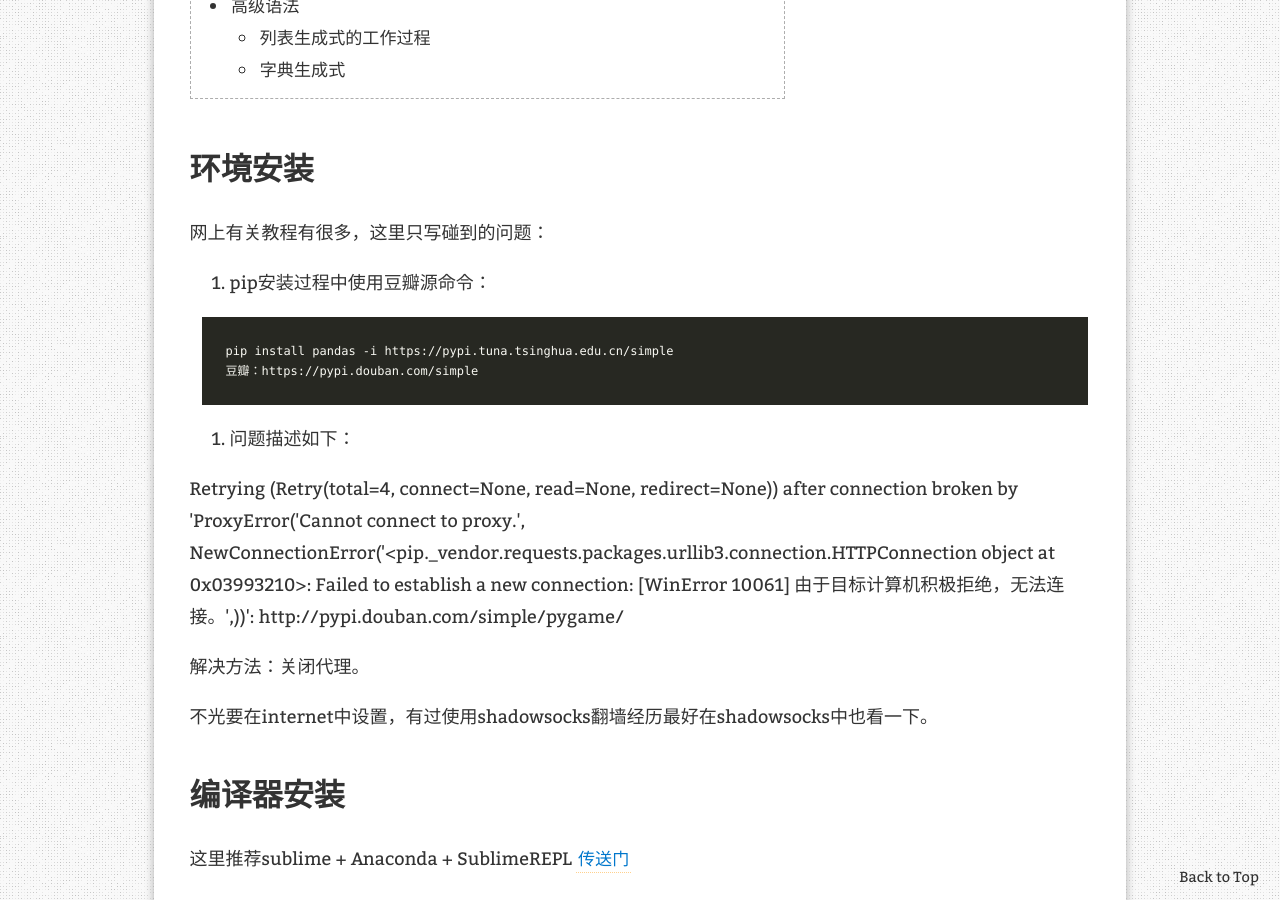
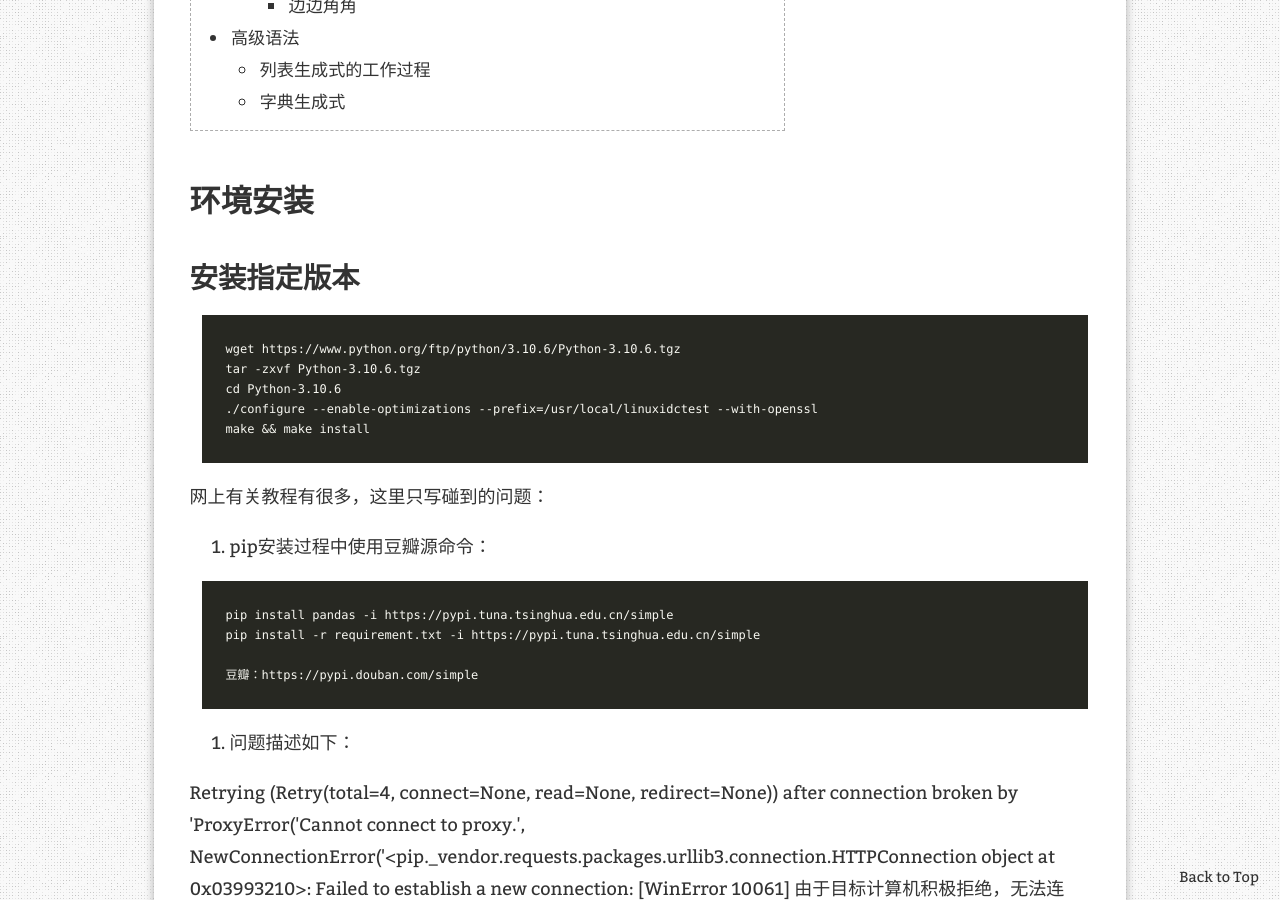
Before and after one commit to programmingduo/blog, a Jekyll site: the page built from _posts/2018-03-22-pyLearning.md, in a window 1280 px wide and 900 px high, scrolled down 2362 px. Built offline with Jekyll 4.4.1, drawn with Linux system fonts in a browser that asks for light colours; nearby versions of some CDN libraries; comment, search, counter and statistics services are not loaded; some of the changed text lies outside the part shown.

Commit message:
daily commit

```diff
--- a/_posts/2018-03-22-pyLearning.md
+++ b/_posts/2018-03-22-pyLearning.md
@@ -13,12 +13,24 @@
 
 # 环境安装
 
+## 安装指定版本
+
+~~~
+wget https://www.python.org/ftp/python/3.10.6/Python-3.10.6.tgz
+tar -zxvf Python-3.10.6.tgz
+cd Python-3.10.6
+./configure --enable-optimizations --prefix=/usr/local/linuxidctest --with-openssl
+make && make install
+~~~
+
 网上有关教程有很多，这里只写碰到的问题：
 
 1. pip安装过程中使用豆瓣源命令：
 
 ~~~
 pip install pandas -i https://pypi.tuna.tsinghua.edu.cn/simple
+pip install -r requirement.txt -i https://pypi.tuna.tsinghua.edu.cn/simple
+
 豆瓣：https://pypi.douban.com/simple
 ~~~
 
@@ -70,6 +82,8 @@
 >>> 10 // 3
 3
 
+>>> 10 % 3
+1
 ~~~~
 
 ## 编码
@@ -85,9 +99,15 @@
 UTF-8： 新的问题又出现了：如果统一成Unicode编码，乱码问题从此消失了。但是，如果你写的文本基本上全部是英文的话，用Unicode编码比ASCII编码需要多一倍的存储空间，在存储和传输上就十分不划算。所以，本着节约的精神，又出现了把Unicode编码转化为“可变长编码”的UTF-8编码。UTF-8编码把一个Unicode字符根据不同的数字大小编码成1-6个字节，常用的英文字母被编码成1个字节，汉字通常是3个字节，只有很生僻的字符才会被编码成4-6个字节。如果你要传输的文本包含大量英文字符，用UTF-8编码就能节省空间：
 
 
-字符  ASCII   Unicode UTF-8
-A   01000001    00000000 01000001   01000001
-中   x   01001110 00101101   11100100 10111000 10101101
+
+
+    |-----------------:|:-----------:|:---------------:|:---------------:|
+    | 字符 |  ASCII | Unicode     | UTF-8   |
+    | A  |01000001  | 00000000 01000001  |  01000001  |
+    | 中  |x  | 01001110 00101101   |  11100100 10111000 10101101 |
+    |-----------------+------------+-----------------+----------------|
+
+
 
 Python对bytes类型的数据用带b前缀的单引号或双引号表示
 
```
Also changed, not shown: _posts/2018-03-25-linux-cmd.md (+37 -7 lines), _posts/2019-09-07-Docker.md (+13 -6 lines), _posts/2024-04-27-LLMPretraining.md (+8 -24 lines), _posts/2024-06-11-RAG.md (added, +44 -0 lines), _posts/2024-07-17-excel+LLM.md (added, +30 -0 lines).
